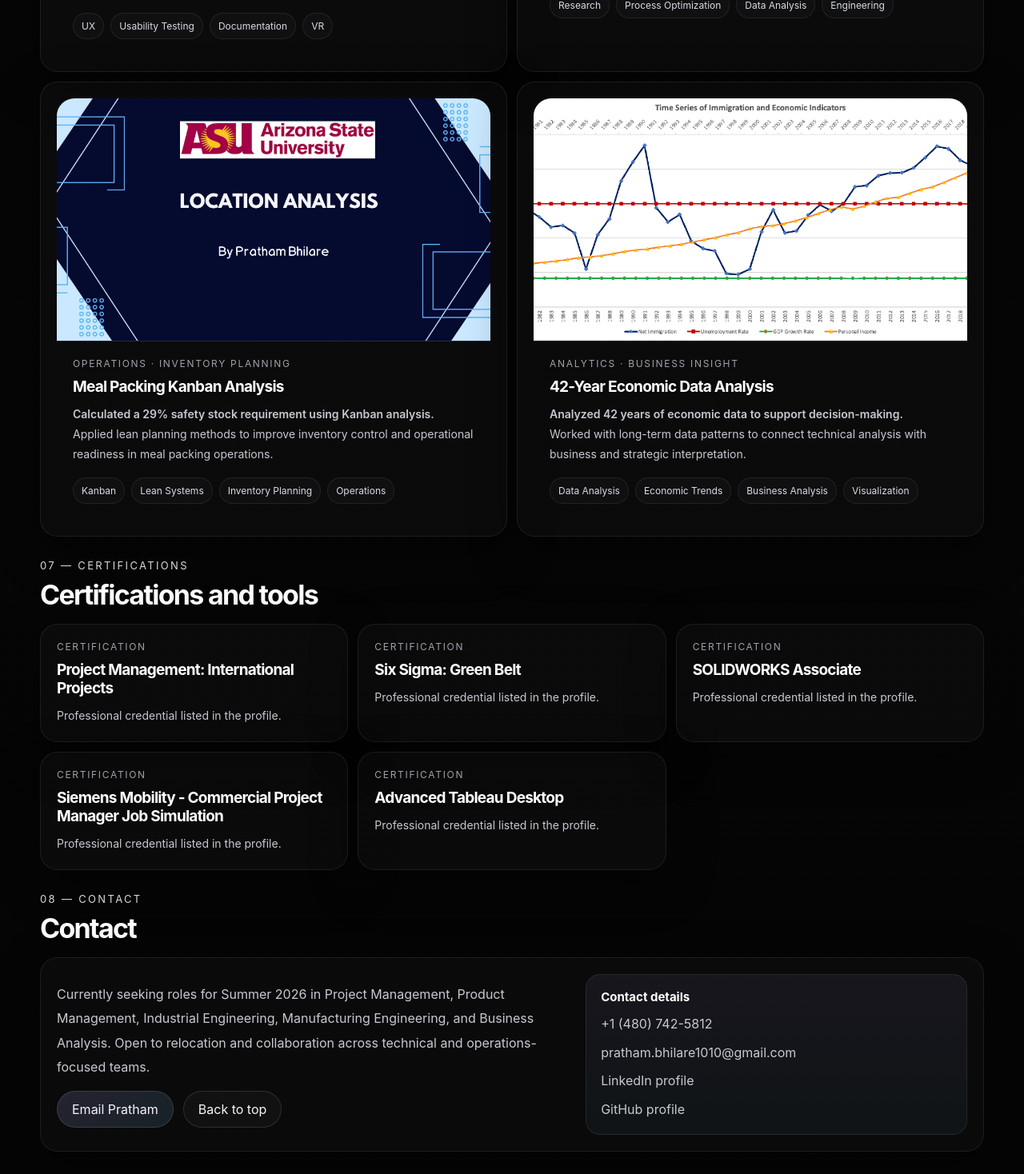
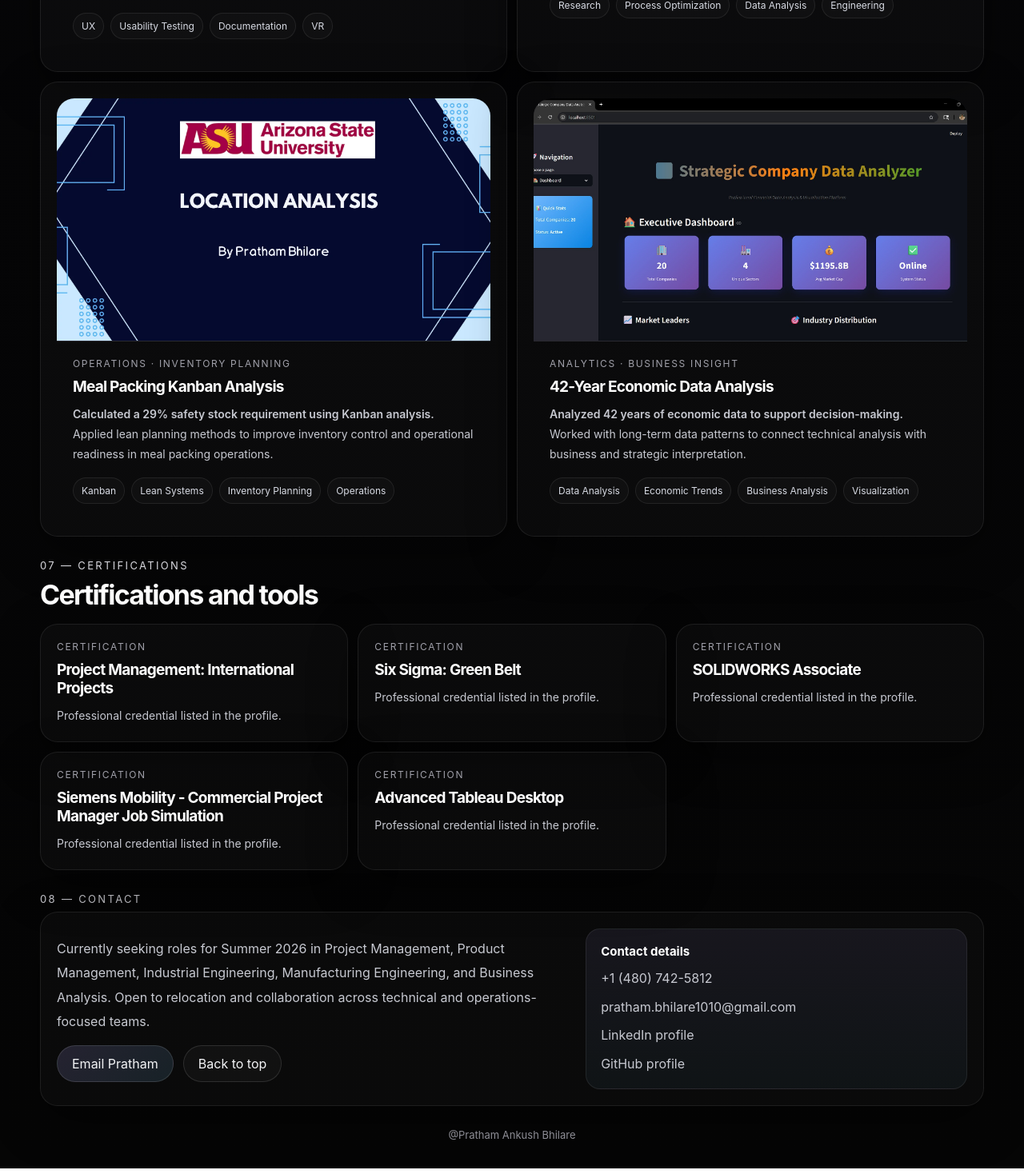
Before and after one commit to bhilarepratham/portfolio, a Next.js app: page / in a window 1280 px wide. Shown: the part 4720-6188 px from the top of the page at 80% size. Built offline with nearby package versions, Linux system fonts and the light colour scheme.

Commit message:
Refactor tickerWords and update contact section layout
Refactored tickerWords to use a single array and updated the display logic accordingly. Adjusted the contact section layout and removed redundant code.

```diff
--- a/app/page.tsx
+++ b/app/page.tsx
@@ -1,6 +1,17 @@
 "use client";
 
 import { useEffect, useState } from "react";
+
+const tickerWords = [
+  "Project management",
+  "Operations management",
+  "Process optimization",
+  "Data analysis",
+  "Lean systems",
+  "Business analysis",
+  "Product thinking",
+  "Six Sigma",
+];
 
 const highlights = [
   {
@@ -149,9 +160,10 @@ const projects = [
     result: "Analyzed 42 years of economic data to support decision-making.",
     desc: "Worked with long-term data patterns to connect technical analysis with business and strategic interpretation.",
     tags: ["Data Analysis", "Economic Trends", "Business Analysis", "Visualization"],
-    image: "/assets/image.png",
+    image: "/assets/dashboard.jpg",
   },
 ];
+
 const skills = [
   {
     title: "Operations",
@@ -177,17 +189,6 @@ const certifications = [
   "SOLIDWORKS Associate",
   "Siemens Mobility - Commercial Project Manager Job Simulation",
   "Advanced Tableau Desktop",
-];
-
-const tickerWords = [
-  "Project management",
-  "Operations management",
-  "Process optimization",
-  "Data analysis",
-  "Lean systems",
-  "Business analysis",
-  "Product thinking",
-  "Six Sigma",
 ];
 
 export default function Home() {
@@ -315,12 +316,20 @@ export default function Home() {
 
             <div className="hero-strip" aria-hidden="true">
               <div className="hero-strip-track">
-                {tickerWords.map((word, index) => (
-                  <span key={`${word}-${index}`}>{word}</span>
-                ))}
-                {tickerWords.map((word, index) => (
-                  <span key={`${word}-dup-${index}`}>{word}</span>
-                ))}
+                {Array.from({ length: 2 }).flatMap((_, dupIndex) =>
+                  [
+                    "Project management",
+                    "Operations management",
+                    "Process optimization",
+                    "Data analysis",
+                    "Lean systems",
+                    "Business analysis",
+                    "Product thinking",
+                    "Six Sigma",
+                  ].map((word, index) => (
+                    <span key={`${dupIndex}-${index}-${word}`}>{word}</span>
+                  ))
+                )}
               </div>
             </div>
           </div>
@@ -469,7 +478,7 @@ export default function Home() {
           </div>
         </section>
 
-        <section className="fade-in">
+        <section id="contact" className="fade-in">
           <div className="eyebrow-number">07 — Certifications</div>
           <div className="section-title">
             <div>
@@ -486,14 +495,9 @@ export default function Home() {
               </article>
             ))}
           </div>
-        </section>
 
-        <section id="contact" className="fade-in">
-          <div className="eyebrow-number">08 — Contact</div>
-          <div className="section-title">
-            <div>
-              <h2>Contact</h2>
-            </div>
+          <div className="eyebrow-number" style={{ marginTop: 28 }}>
+            08 — Contact
           </div>
 
           <div className="panel contact-card reveal">
```
